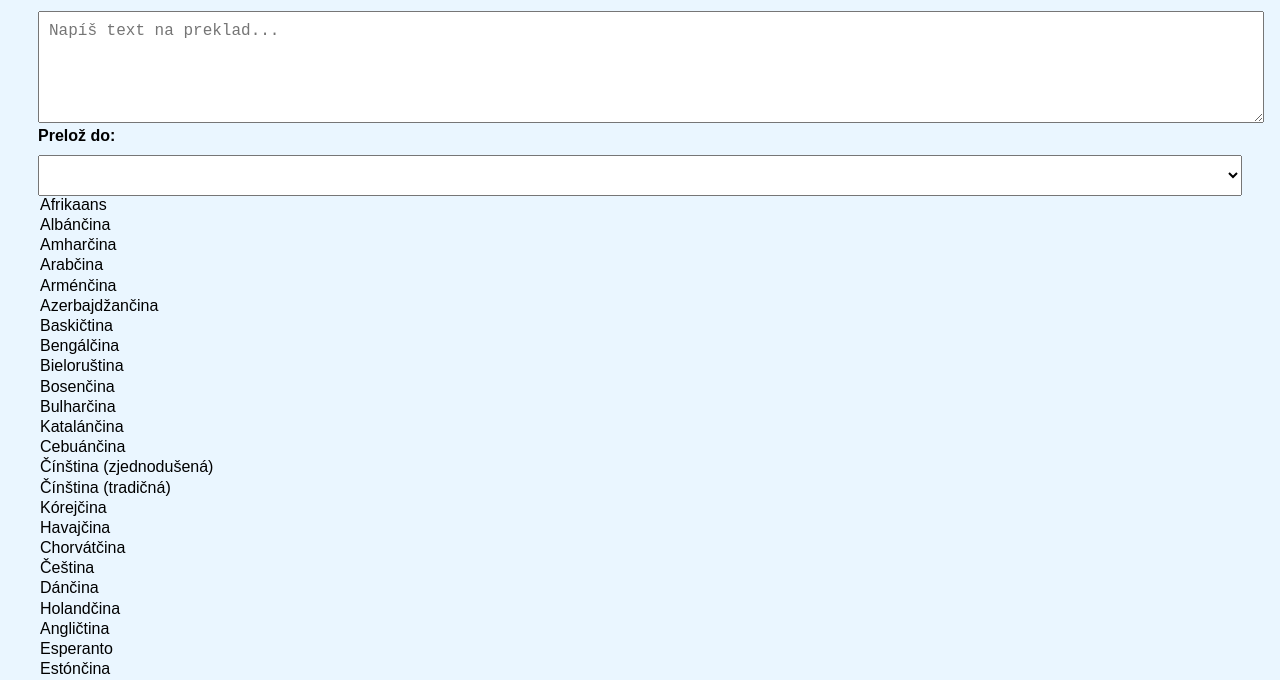
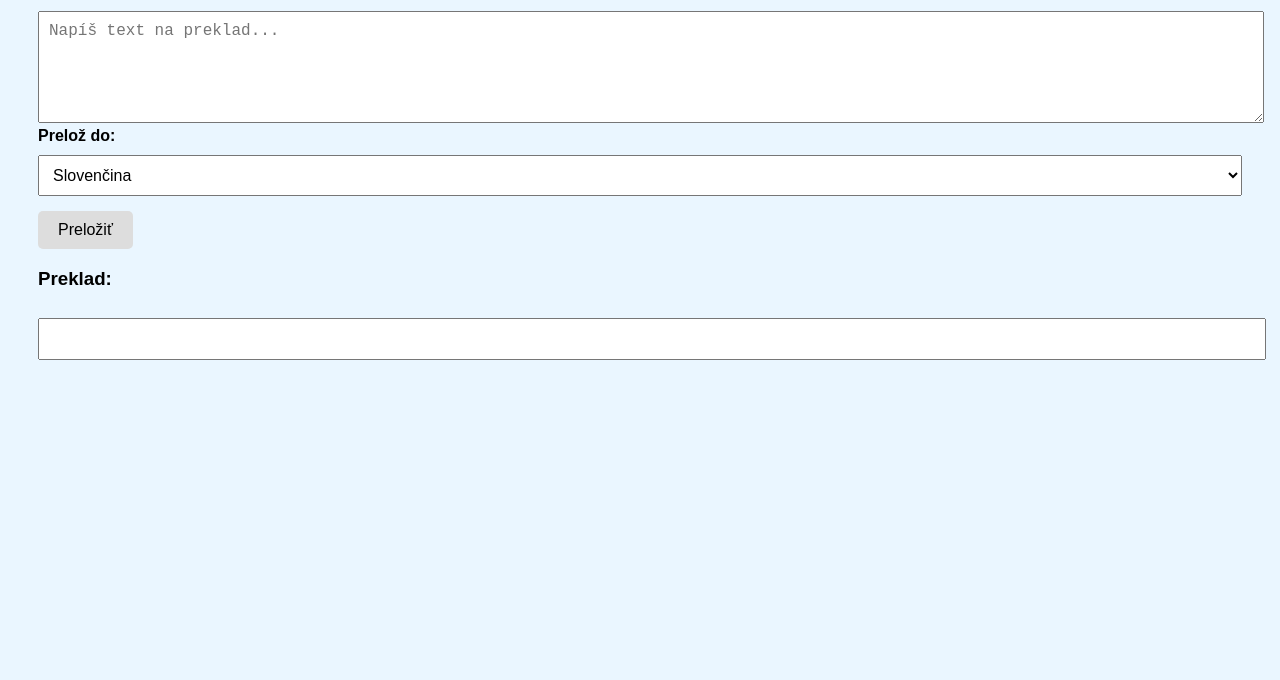
Before and after one commit to ErikAI-demoA1/Erik, a plain HTML site: page translate.html in a window 1280 px wide. Shown: the part 118-798 px from the top of the page. Drawn offline with Linux system fonts and the light colour scheme.

Commit message:
Update translate.html

```diff
--- a/translate.html
+++ b/translate.html
@@ -34,8 +34,9 @@
 </head>
 <body>
   <h1>ErikAI Translator 🌍</h1>
-  <textarea id="vstup" placeholder="Napíš text na preklad..." rows="5"></textarea><label for="language"><strong>Prelož do:</strong></label> <select id="language">
-    <select id="language">
+  <textarea id="vstup" placeholder="Napíš text na preklad..." rows="5"></textarea><label for="language"><strong>Prelož do:</strong></label>
+  <select id="language">
+
   <option value="af">Afrikaans</option>
   <option value="sq">Albánčina</option>
   <option value="am">Amharčina</option>
```
